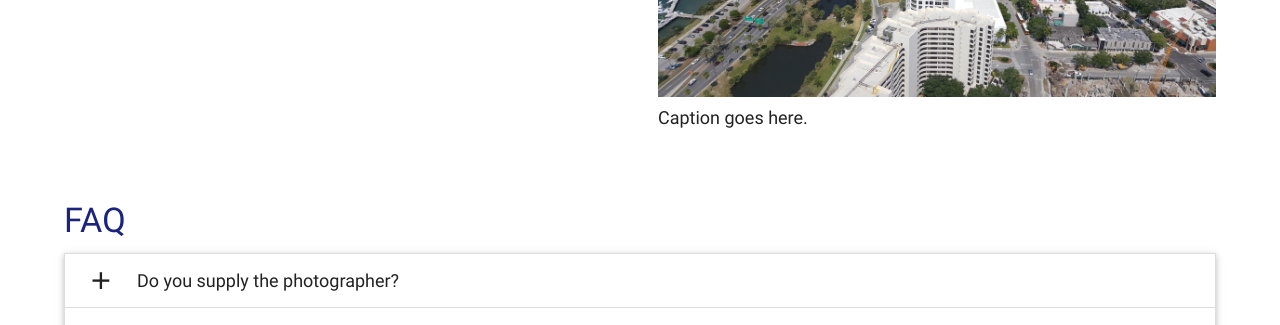
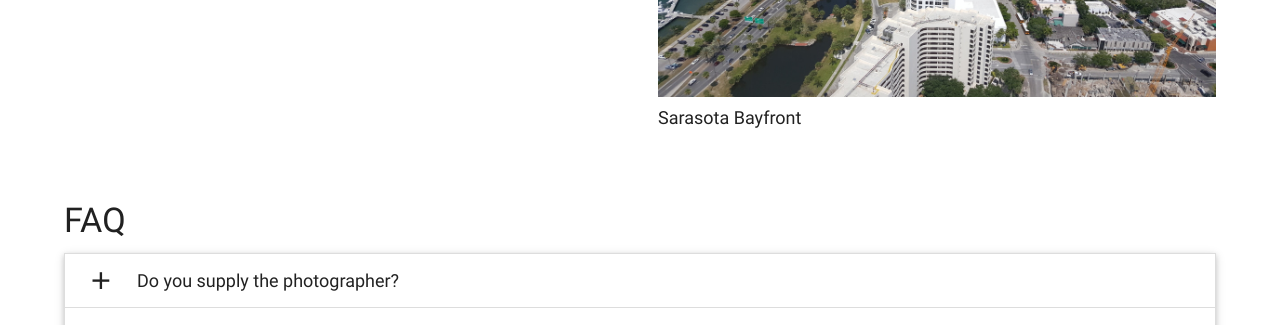
Before and after one commit to joncoop/fsh, a Jekyll site: the page built from photography.html, in a window 1280 px wide. Shown: the part 434-759 px from the top of the page. Built offline with Jekyll 4.4.1, drawn with Linux system fonts in a browser that asks for light colours; nearby versions of some CDN libraries.

Commit message:
Heading color changes.

```diff
--- a/css/main.scss
+++ b/css/main.scss
@@ -59,10 +59,13 @@
 
 
 /*** Main Content ***/
-h1, h2, h3, h4, h5, h6 {
+h1, h2 {
   color: #1a237e; // indigo darken-4
 }
 
+h3, h4, h5, h6 {
+  color: #212121; // grey darken-4
+}
 
 /*** Footer ***/
 footer.page-footer {
--- a/photography.html
+++ b/photography.html
@@ -11,7 +11,7 @@ title: Aerial Photography
   <div class="col s12 m6">
     <figure>
       <img class="responsive-img" src="{{ site.github.url }}/img/photography/bayfront_1200x675.jpg" alt="View of Sarasota">
-      <figcaption>Caption goes here.</figcaption>
+      <figcaption>Sarasota Bayfront</figcaption>
     </figure>
   </div>
 </div>
--- a/service.html
+++ b/service.html
@@ -11,7 +11,7 @@ title: Authorized Service
 
     <p>Your safety is our #1 goal. With our comprehensive thorough inspections and maintenance we are able to accomplish this goal leaving our customers satisfied with a safe, clean, and well maintained aircraft for every job. For more information and pricing please feel free to contact us.</p>
 
-    <h2>Services available include:</h2>
+    <h4>Services available include:</h4>
     <ul>
     <li>R22, R44, R66 Annuals/100-hr inspections</li>
     <li>R66 200 hr and 400 hr inspections</li>
```
